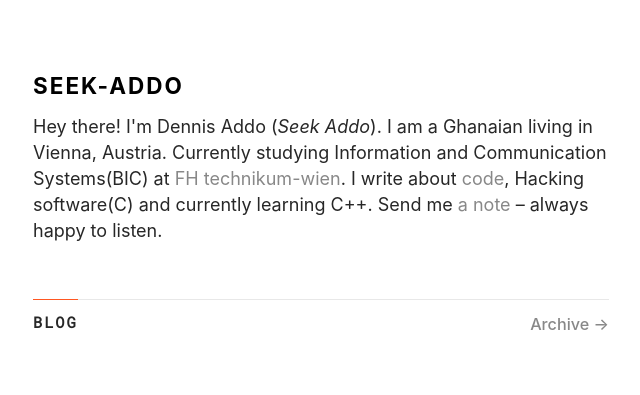
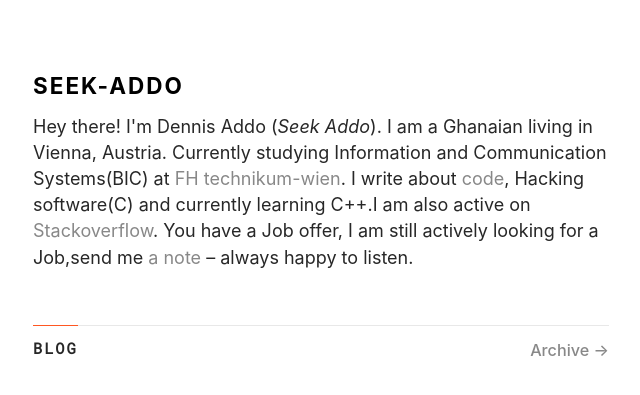
Before and after one commit to seekaddo/seekaddo.github.io, a Jekyll site: the page built from index.html, in a window 1280 px wide. Shown: the top 395 px of the page, without its empty margins (319-959 px from the left). Built offline with Jekyll 4.4.1, drawn with Linux system fonts in a browser that asks for light colours; nearby versions of some CDN libraries.

Commit message:
added stackoverflow link

```diff
--- a/index.html
+++ b/index.html
@@ -4,7 +4,7 @@
 
 <header class="intro mar-tb-7">
   <h1 class="intro__head">SEEK-ADDO</h1>
-  <span class="intro__sub">Hey there! I'm Dennis Addo (<i>Seek Addo</i>). I am a Ghanaian living in Vienna, Austria. Currently studying Information and Communication Systems(BIC) at <a href="https://www.technikum-wien.at/" target="_blank">FH technikum-wien</a>. I write about <a href="https://github.com/{{ site.github }}" target="_blank">code</a>, Hacking software(C) and currently learning C++. Send me  <a href="mailto:{{ site.email }}">a note</a> – always happy to listen.</span>
+  <span class="intro__sub">Hey there! I'm Dennis Addo (<i>Seek Addo</i>). I am a Ghanaian living in Vienna, Austria. Currently studying Information and Communication Systems(BIC) at <a href="https://www.technikum-wien.at/" target="_blank">FH technikum-wien</a>. I write about <a href="https://github.com/{{ site.github }}" target="_blank">code</a>, Hacking software(C) and currently learning C++.I am also active on <a href="https://stackoverflow.com/users/5644874/seek-addo?tab=profile" target="_blank"> Stackoverflow</a>. You have a Job offer, I am still actively looking for a Job,send me  <a href="mailto:{{ site.email }}"> a note</a> – always happy to listen.</span>
 </header>
 
 <section class="group mar-b-7">
```
